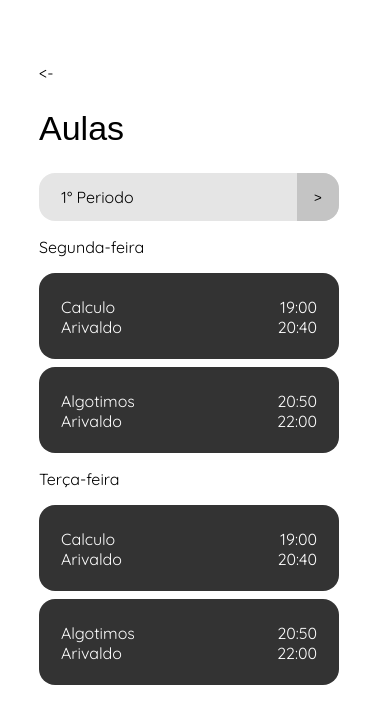
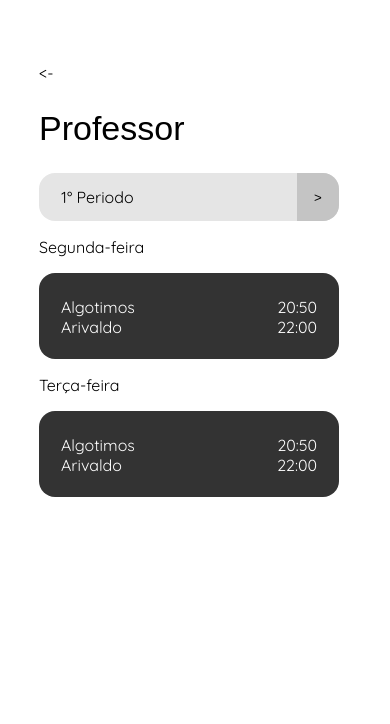
Before and after one commit to MatheusF99/login-screen, a React (Create React App) app: page / in a window 390 px wide. Shown: the top 724 px of the page. Built offline with nearby package versions, Linux system fonts and the light colour scheme.

Commit message:
mobile page teacher

```diff
--- a/src/App.js
+++ b/src/App.js
@@ -1,9 +1,10 @@
 import './App.css'
+import TeacherPage from './pages/TeacherPage/TeacherPage'
 // import CoursePage from './pages/CoursePage/CoursePage';
 // import InitialPage from './pages/InitialPage/InitialPage';
 
 // import LoginPage from "./pages/LoginPage/LoginPage";
-import PeriodoPage from './pages/PeriodoPage/PeriodoPage';
+// import PeriodoPage from './pages/PeriodoPage/PeriodoPage';
 
 
 function App() {
@@ -12,7 +13,8 @@ function App() {
       {/* <LoginPage /> */}
       {/* <InitialPage /> */}
       {/* <CoursePage /> */}
-      <PeriodoPage />
+      {/* <PeriodoPage /> */}
+      <TeacherPage />
     </div>
   );
 }
--- /dev/null
+++ b/src/pages/TeacherPage/TeacherPage.css
@@ -0,0 +1,89 @@
+.periodo-page{
+    width: 80vw;
+    height: 85vh;
+}
+
+.nav-bar{
+    display: flex;
+    justify-content: space-between;
+
+    width: 78vw;
+
+    margin-bottom: 25px;
+}
+
+h1{
+    font-weight: 400;
+    font-family: 'Montserrat', sans-serif;
+    font-size: 34px;
+    line-height: 41px;
+
+    margin-bottom: 24px;
+}
+
+.div-periods{
+    width: 300px;
+    height: 48px;
+
+    background: #E5E5E5;
+
+    display: flex;
+    justify-content: space-between;
+    align-items: center;
+
+    border-radius: 16px;
+
+    margin-bottom: 16px;
+
+}
+
+.period{
+    padding: 0 22px;
+}
+
+.div-periods button{
+    width: 42px;
+    height: 48px;
+
+    background: #c4c4c4;
+
+    border: none;
+
+    border-radius: 0 16px 16px 0;
+}
+
+.div-course{
+
+    width: 300px;
+    height: 86px;
+
+    padding: 24px 22px;
+
+    background: #333333;
+    border-radius: 16px;
+    color: #ffffff;
+
+    margin-bottom: 8px;
+
+}
+
+.data-course p{
+    margin-top: 8px;
+    margin-left: 16px;
+
+    display: flex;
+    justify-content: flex-start;
+    align-items: center;
+}
+
+.course-data{
+
+    display: flex;
+    justify-content: space-between;
+
+
+}
+
+.week-day{
+    margin: 16px 0;
+}
--- /dev/null
+++ b/src/pages/TeacherPage/TeacherPage.js
@@ -0,0 +1,53 @@
+ import React from 'react';
+ import './TeacherPage.css'
+ // import { Container } from './styles';
+
+ function TeacherPage() {
+   return (
+       <div className="periodo-page">
+            <div className="nav-bar">
+                <a> &lt;- </a>
+            </div>
+
+            <h1>Professor</h1>
+
+            <div className="div-periods">
+                <div className="period">
+                    <span>1° Periodo</span>
+                </div>
+                <button> &gt; </button>
+            </div>
+
+            <p className="week-day">Segunda-feira</p>
+
+
+            <div className="div-course">
+                <div className="course-data">
+                    <span>Algotimos</span>
+                    <span>20:50</span>
+                </div>
+                <div className="course-data">
+                    <span>Arivaldo</span>
+                    <span>22:00</span>
+                </div>
+            </div>
+
+            <p className="week-day">Terça-feira</p>
+
+
+
+            <div className="div-course">
+                <div className="course-data">
+                    <span>Algotimos</span>
+                    <span>20:50</span>
+                </div>
+                <div className="course-data">
+                    <span>Arivaldo</span>
+                    <span>22:00</span>
+                </div>
+            </div>
+        </div>
+   );
+ }
+
+ export default TeacherPage;
```
Also changed, not shown: 1 other file (tests, documents, lock files or other folders).
